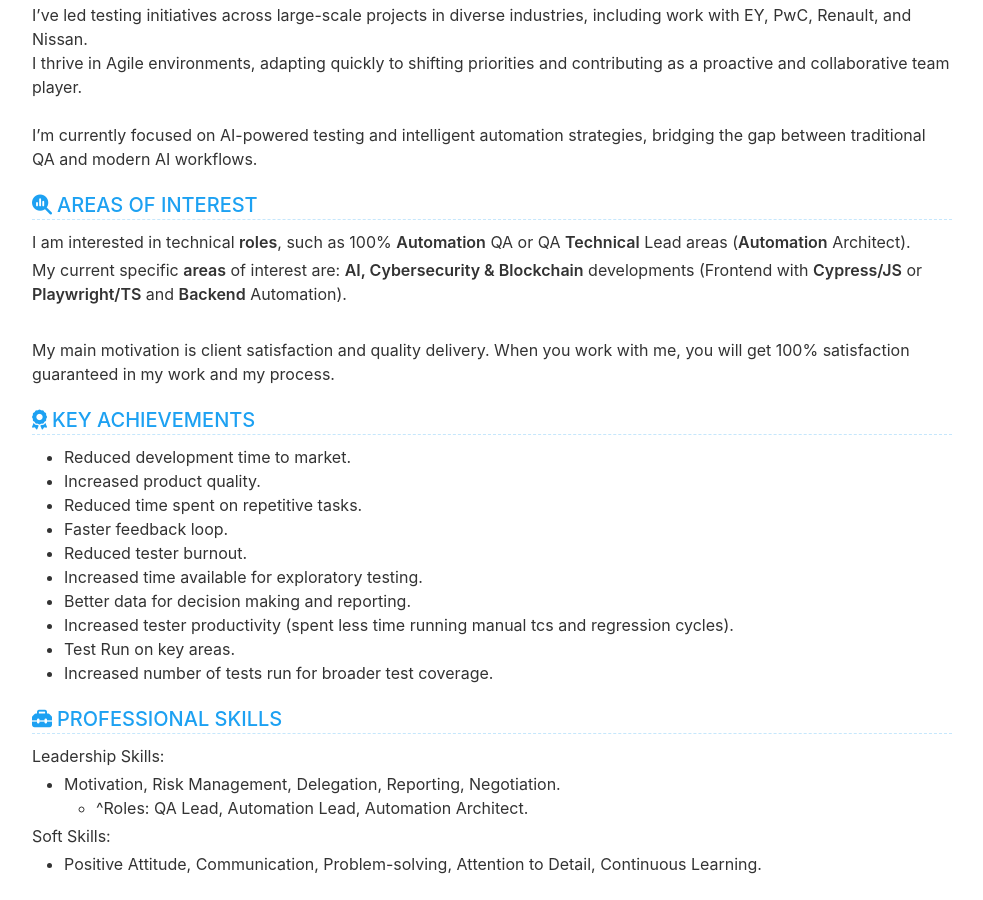
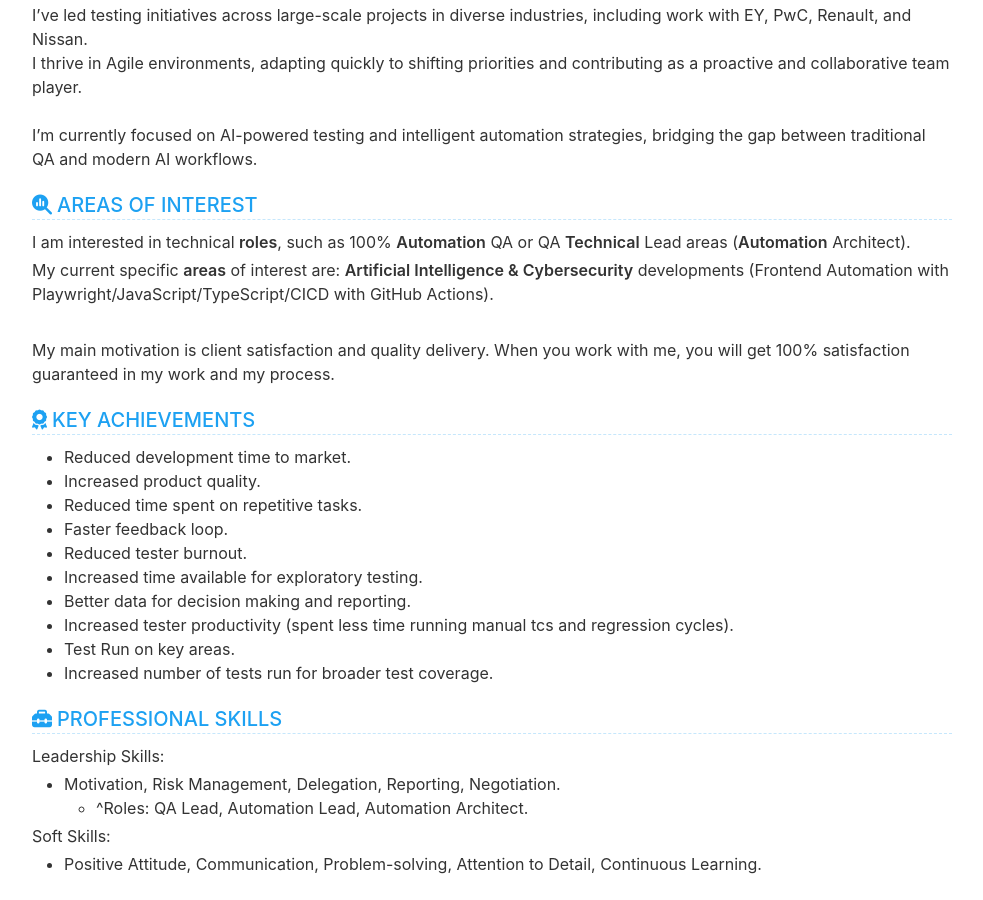
Before and after one commit to cvera08/full-resume, a Jekyll site: the page built from index.html, in a window 1280 px wide and 900 px high, scrolled down 651 px. Shown: the whole window, without its empty margins (148-1131 px from the left). Built offline with Jekyll 4.4.1, drawn with Linux system fonts in a browser that asks for light colours.

Commit message:
feat: areas of interest change - v1

```diff
--- a/_data/data.yml
+++ b/_data/data.yml
@@ -55,8 +55,7 @@ interest:
   description: |
     I am interested in technical **roles**, such as 100% **Automation** QA or QA **Technical** Lead areas (**Automation** Architect).
 
-    My current specific **areas** of interest are: **AI, Cybersecurity & Blockchain** developments (Frontend with **Cypress/JS** or
-    **Playwright/TS** and **Backend** Automation).
+    My current specific **areas** of interest are: **Artificial Intelligence & Cybersecurity** developments (Frontend Automation with Playwright/JavaScript/TypeScript/CICD with GitHub Actions).
 
     <br>
 
```
